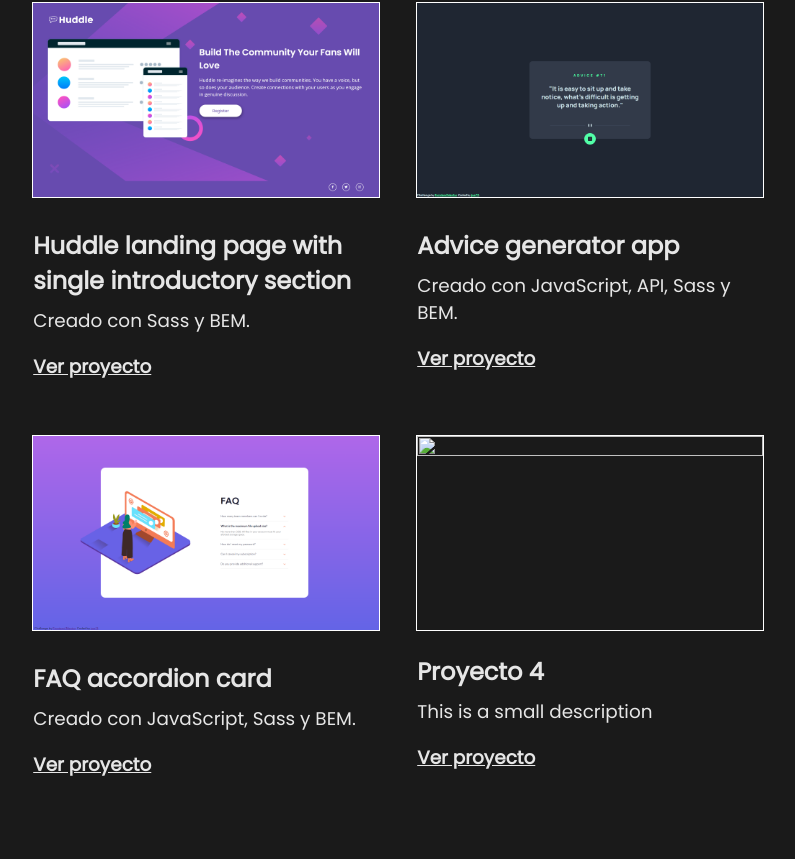
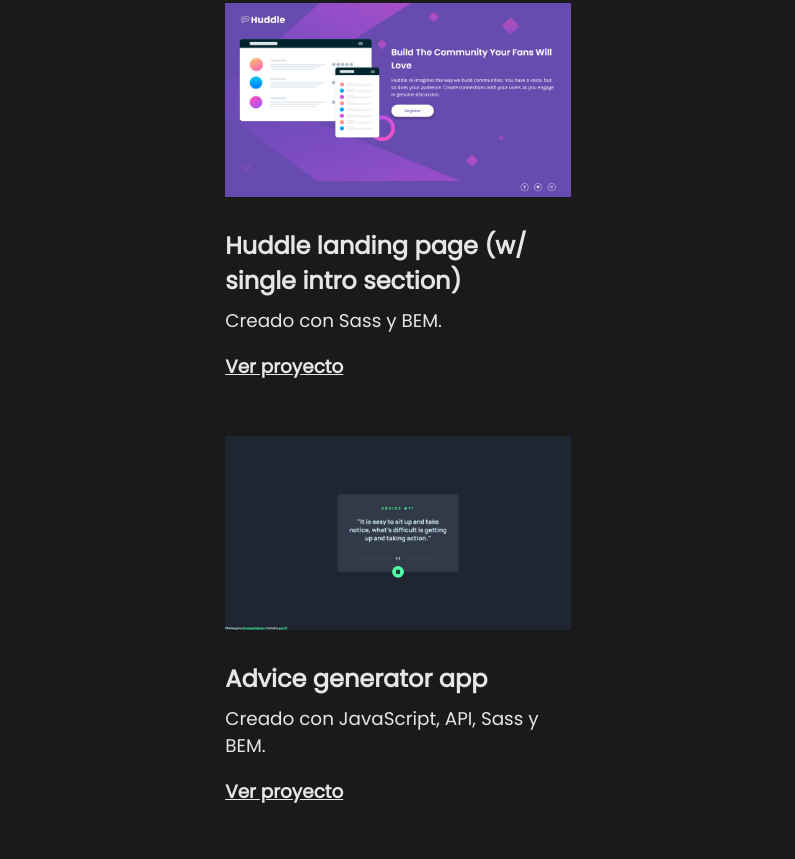
Before and after one commit to josr13/josr13.github.io, a plain HTML site: page index.html in a window 1280 px wide. Shown: the part 410-1269 px from the top of the page, without its empty margins (242-1037 px from the left). Drawn offline with Linux system fonts and the light colour scheme.

Commit message:
Update grid layout; update margins

```diff
--- a/index.html
+++ b/index.html
@@ -44,7 +44,7 @@
                 <div class="work-container">
                     <img src="/images/shots/huddle-landing-page-with-single-introductory-section-FHD.png"
                         alt="Huddle landing page with single introductory section shot" class="work-shot">
-                    <div class="work-name">Huddle landing page with single introductory section</div>
+                    <div class="work-name">Huddle landing page (w/ single intro section)</div>
                     <p class="work-description">Creado con Sass y BEM.</p>
                     <a href="https://josr13.github.io/huddle-landing-page-with-single-introductory-section/"
                         target="_blank" class="work-link">Ver proyecto</a>
@@ -64,12 +64,12 @@
                     <a href="https://josr13.github.io/faq-accordion-card/" target="_blank" class="work-link">Ver
                         proyecto</a>
                 </div>
-                <div class="work-container">
+                <!-- <div class="work-container">
                     <img src="/images/shots/#" alt="" class="work-shot">
                     <div class="work-name">Proyecto 4</div>
                     <p class="work-description">This is a small description</p>
                     <a href="" target="_blank" class="work-link">Ver proyecto</a>
-                </div>
+                </div> -->
             </div>
         </section>
         <section class="contact-section" id="contact">
--- a/style.css
+++ b/style.css
@@ -124,21 +124,22 @@ nav {
 
 .work-group {
   display: grid;
-  grid-template-columns: 1fr 1fr;
+  grid-template-columns: 1fr;
+  grid-template-rows: repeat(3, 1fr);
   justify-items: center;
-  margin-bottom: 1.5em;
+  /* margin-bottom: 1.5em; */
   padding: 0;
 }
 
 .work-container {
-  width: 40vw;
-  margin-bottom: 1em;
+  width: 90%;
+  margin-bottom: 2em;
 }
 
 .work-shot {
   width: 100%;
-  aspect-ratio: 16/9; /* placeholder, bc shots'll be 16:9 anyway */
-  outline: 1px white solid; /* REMOVE later */
+  /* aspect-ratio: 16/9; /* placeholder
+  outline: 1px white solid; /* for viz purposes */
 }
 
 .work-name {
@@ -149,11 +150,11 @@ nav {
 
 .work-description {
   font-size: 0.9rem;
-  margin: 0.2em 0 0.5em 0;
+  margin: 0.3em 0 0.5em 0;
 }
 
 .work-link {
-  font-size: 0.9rem;
+  font-size: 0.95rem;
   font-weight: bold;
   text-decoration: underline;
 }
```
